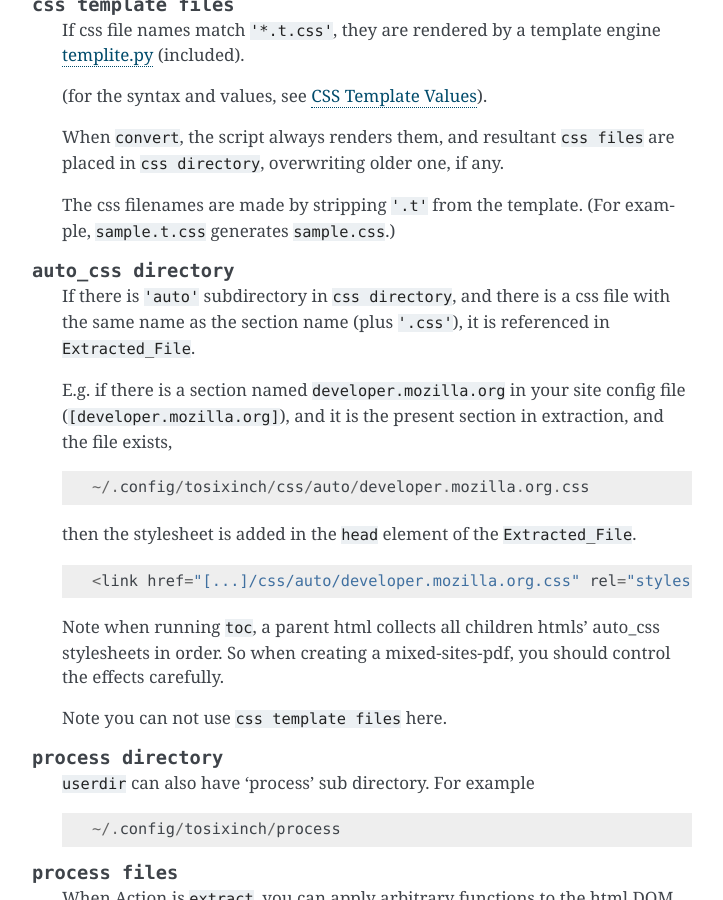
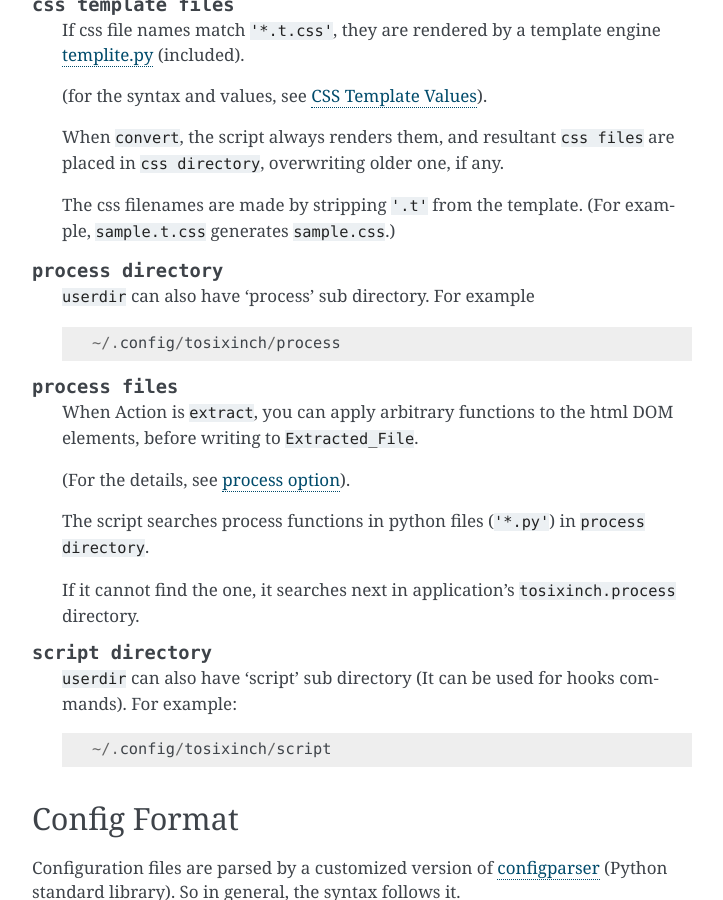
Before and after one commit to openandclose/tosixinch, a Sphinx documentation site: the page built from docs/overview.rst, in a window 1280 px wide and 900 px high, scrolled down 7007 px. Shown: the whole window, without its empty margins (388-1111 px from the left). Built offline with Sphinx 7.4.7, drawn with Linux system fonts in a browser that asks for light colours.

Commit message:
Cut auto_css [API]

```diff
--- a/CHANGELOG.rst
+++ b/CHANGELOG.rst
@@ -55,6 +55,10 @@ Important changes (that users especially need to know) are marked by '**[!]**.'
 
   (Note: Unlike ``auto_css``,
   All css files must be specified explicitly. Not additions to the default.)
+
+* **[!]** Cut auto_css
+
+  It is now redundant. Just use 'css' option instead (see the above change).
 
 
 v0.3.0 (2020-02-24)
--- a/docs/intro.rst
+++ b/docs/intro.rst
@@ -379,9 +379,6 @@ Users can create their own css files with simple templates,
 expanding configuration values.
 `CSS Template Values <overview.html#css-template-values>`__.
 
-Users can create site specific css files.
-`auto_css directory <overview.html#dword-auto_css_directory>`__.
-
 As already mentioned, it can open the pdf with a pdf viewer.
 `Viewcmd <topics.html#viewcmd>`__.
 
--- a/docs/overview.rst
+++ b/docs/overview.rst
@@ -370,29 +370,6 @@ Config Files
     The css filenames are made by stripping ``'.t'`` from the template.
     (For example, ``sample.t.css`` generates ``sample.css``.)
 
-.. dword:: auto_css directory
-
-    If there is ``'auto'`` subdirectory in ``css directory``,
-    and there is a css file with the same name as the section name (plus ``'.css'``),
-    it is referenced in ``Extracted_File``.
-
-    E.g. if there is a section named ``developer.mozilla.org``
-    in your site config file (``[developer.mozilla.org]``),
-    and it is the present section in extraction,
-    and the file exists, ::
-
-        ~/.config/tosixinch/css/auto/developer.mozilla.org.css
-
-    then the stylesheet is added in the ``head`` element of the ``Extracted_File``. ::
-
-        <link href="[...]/css/auto/developer.mozilla.org.css" rel="stylesheet">
-
-    Note when running ``toc``, a parent html collects
-    all children htmls' auto_css stylesheets in order.
-    So when creating a mixed-sites-pdf, you should control the effects carefully.
-
-    Note you can not use ``css template files`` here.
-
 .. dword:: process directory
 
     ``userdir`` can also have 'process' sub directory. For example ::
```
Also changed, not shown: 2 other files.
